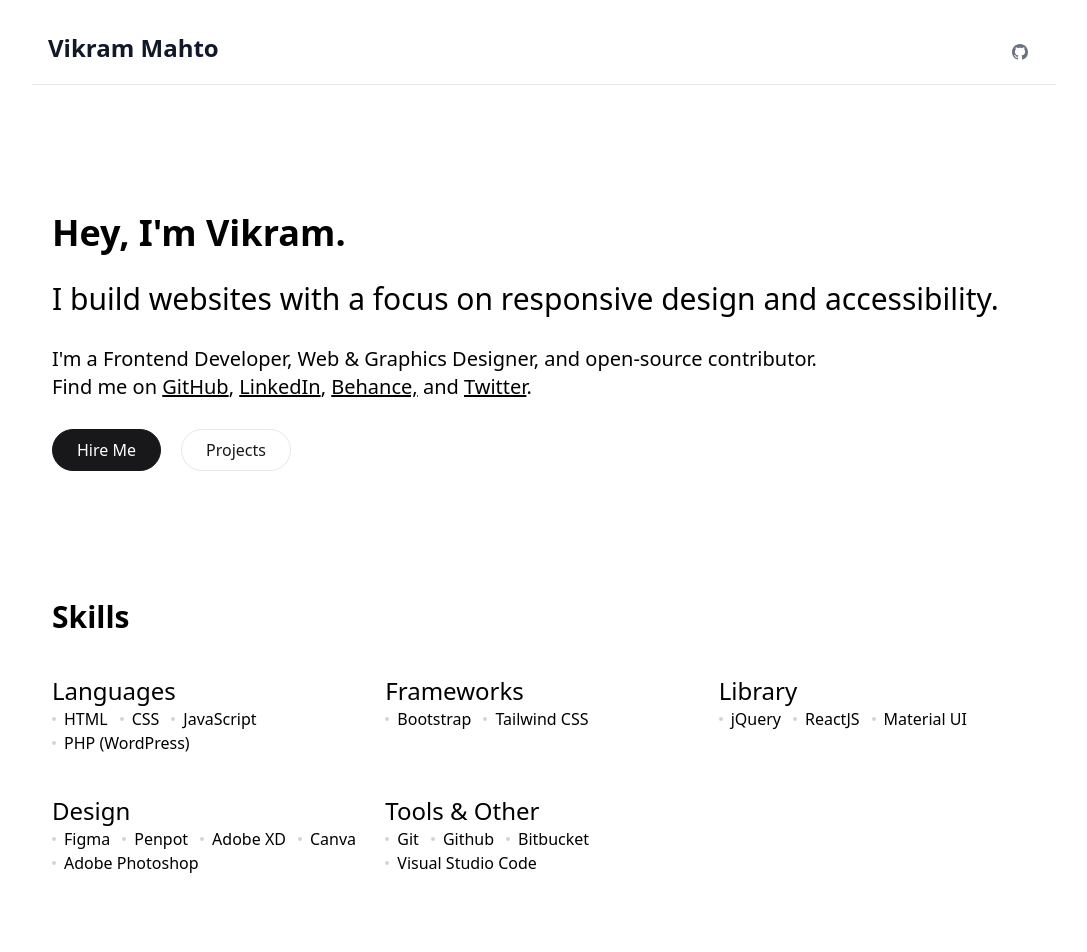
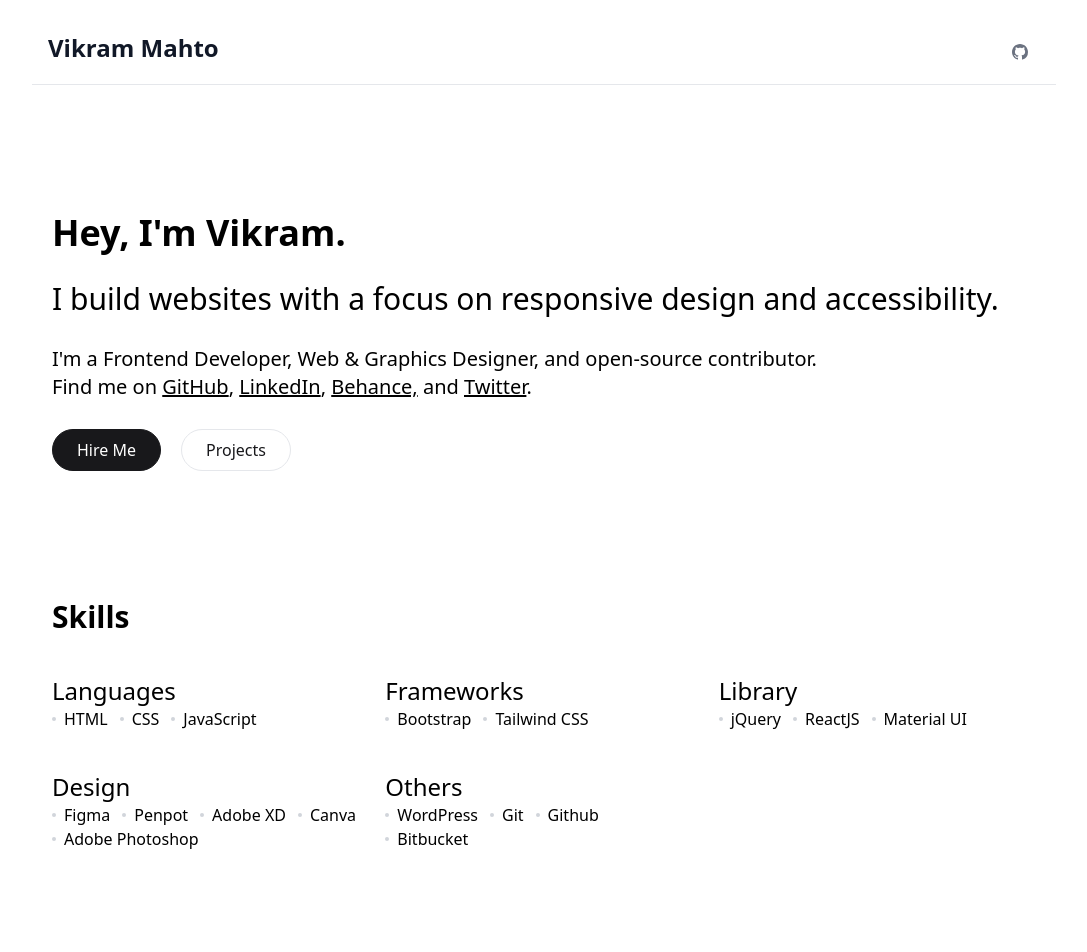
Before and after one commit to vikrammahto/vikrammahto.com, a React (Create React App) app: page / in a window 1280 px wide. Shown: the top 952 px of the page, without its empty margins (96-1183 px from the left). Built offline with nearby package versions, Linux system fonts and the light colour scheme.

Commit message:
Minor fix

```diff
--- a/src/components/Skills.jsx
+++ b/src/components/Skills.jsx
@@ -4,7 +4,7 @@
   const skills = [
     {
       category: 'Languages',
-      items: ['HTML', 'CSS', 'JavaScript', 'PHP (WordPress)'],
+      items: ['HTML', 'CSS', 'JavaScript'],
     },
     {
       category: 'Frameworks',
@@ -19,18 +19,18 @@
       items: ['Figma', 'Penpot', 'Adobe XD', 'Canva', 'Adobe Photoshop'],
     },
     {
-      category: 'Tools & Other',
-      items: ['Git', 'Github', 'Bitbucket', 'Visual Studio Code'],
+      category: 'Others',
+      items: ['WordPress', 'Git', 'Github', 'Bitbucket'],
     },
   ];
   return (
-    <div className="mt-20 flex flex-col items-start space-y-5 md:mt-32 md:space-y-7 md:px-5 lg:mt-32">
+    <div className="flex flex-col items-start mt-20 space-y-5 md:mt-32 md:space-y-7 md:px-5 lg:mt-32">
       <h1 className="text-3xl font-bold">Skills</h1>
       <div className="md:grid md:grid-cols-3 md:gap-4">
         {skills.map((skill, index) => (
           <div
             key={index}
-            className="py-3 border-dashed border-b-2 border-zinc-300 md:border-0"
+            className="py-3 border-b-2 border-dashed border-zinc-300 md:border-0"
           >
             <h2 className="text-2xl">{skill.category}</h2>
             <div className="flex">
@@ -38,7 +38,7 @@
                 {skill.items.map((item, index) => (
                   <li
                     key={index}
-                    className="inline-block relative px-3 before:absolute before:top-1/2 before:left-0 before:-translate-y-1/2 before:w-1 before:h-1 before:bg-gray-300 before:rounded-full"
+                    className="relative inline-block px-3 before:absolute before:top-1/2 before:left-0 before:-translate-y-1/2 before:w-1 before:h-1 before:bg-gray-300 before:rounded-full"
                   >
                     {item}
                   </li>
```
